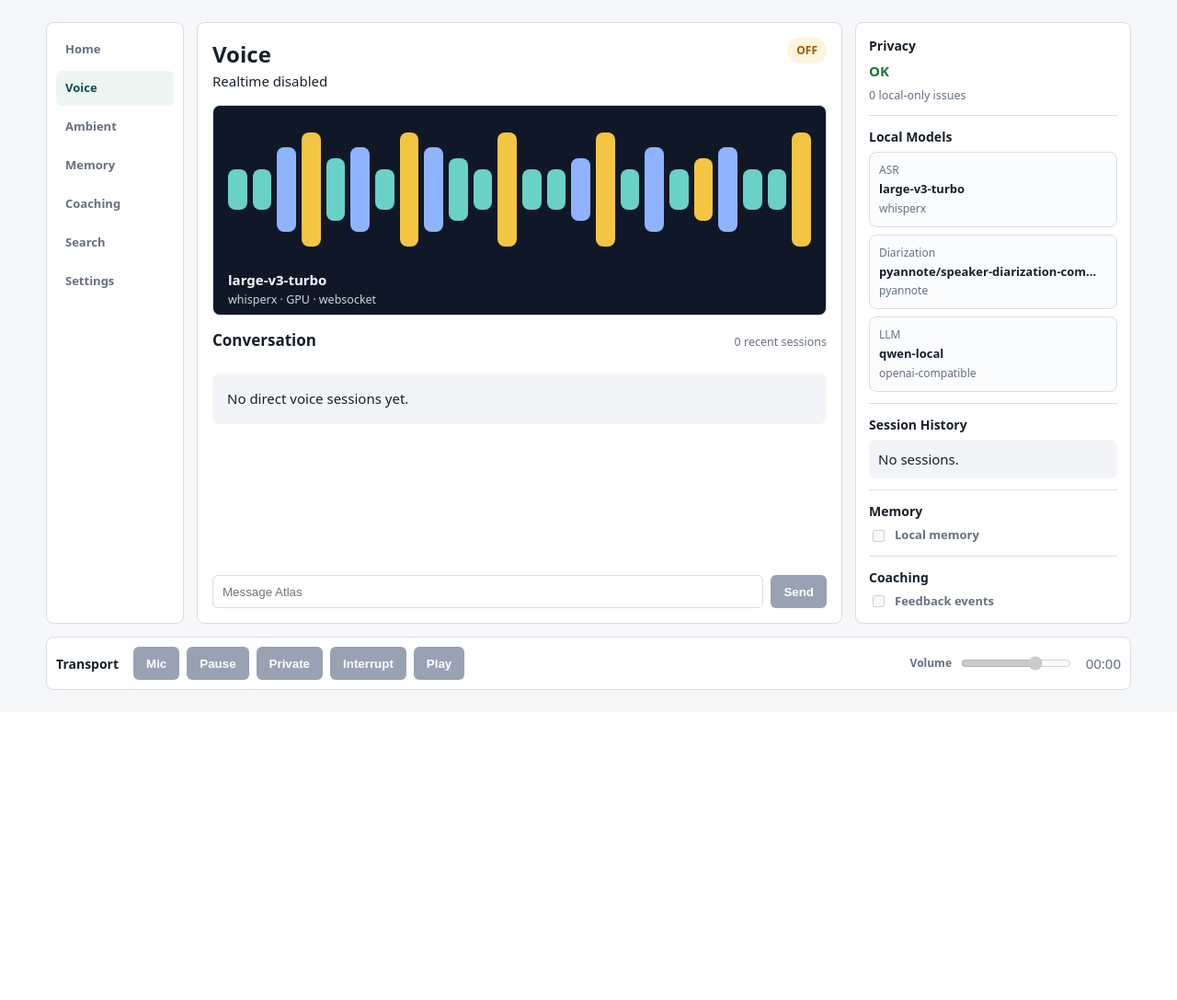
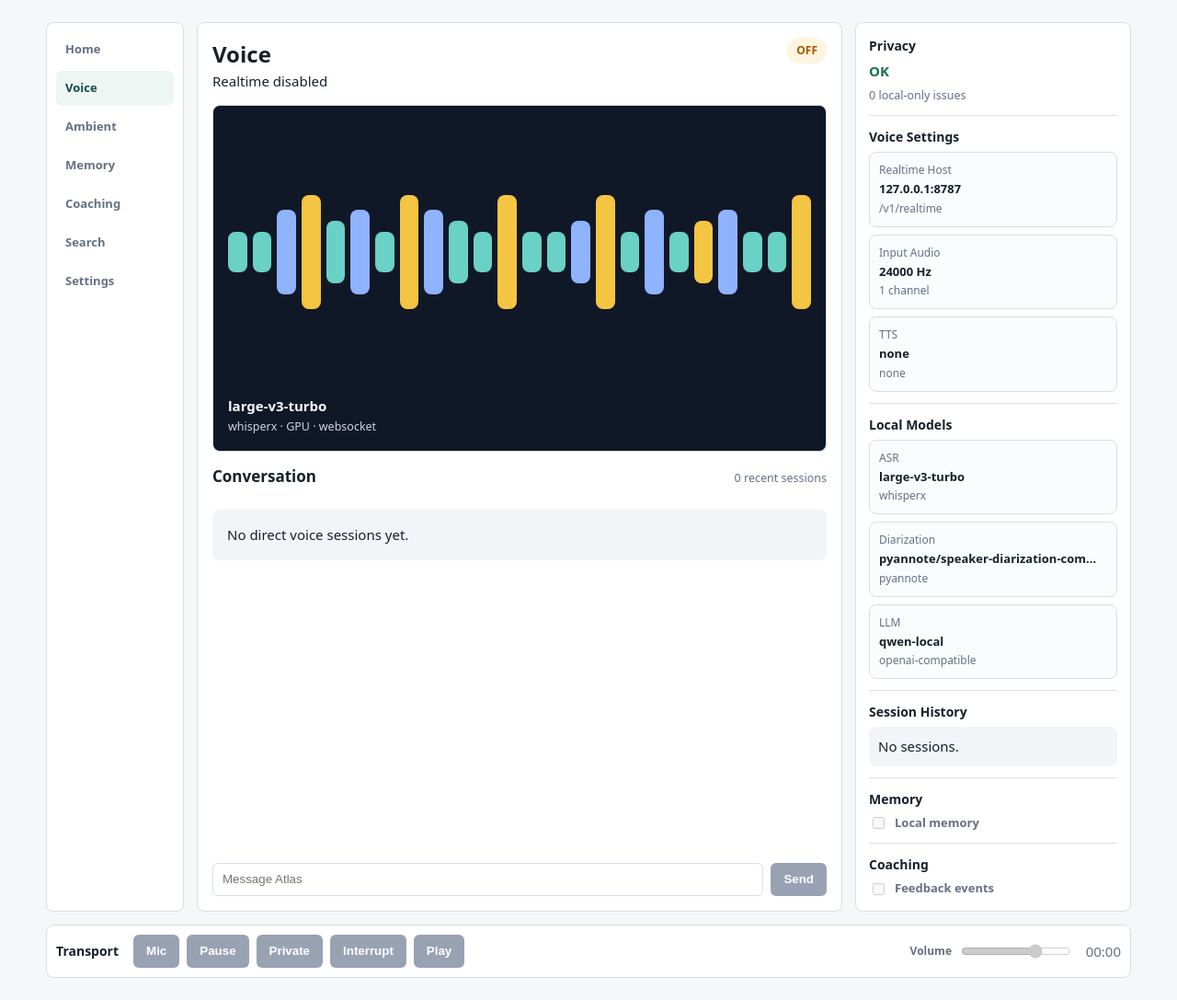
Before and after one commit to skipauthenticate/atlas, a FastAPI app: page /voice in a window 1280 px wide. Shown: the part 65-1152 px from the top of the page at 92% size. Before the commit the page ends 815 px from the top, so only its background shows below. Run offline with FastAPI, Linux system fonts and the light colour scheme; data that the repository does not hold is empty; some libraries are stand-ins or nearby versions.

Commit message:
Add voice inspector settings

```diff
--- a/atlas_voice/web/app.py
+++ b/atlas_voice/web/app.py
@@ -317,8 +317,22 @@ def voice_console(request: Request) -> Response:
             "status": status,
             "assistant_enabled": settings.assistant_enabled,
             "sessions": sessions,
+            "voice_settings": _voice_settings_view(),
         },
     )
+
+
+def _voice_settings_view() -> dict[str, Any]:
+    tts_provider = _realtime_tts_provider()
+    return {
+        "realtime_host": f"{settings.host}:{settings.port}",
+        "websocket_path": "/v1/realtime",
+        "sample_rate": settings.realtime_audio_sample_rate,
+        "channels": settings.realtime_audio_channels,
+        "tts_provider": tts_provider,
+        "tts_model": _realtime_tts_model(tts_provider) if tts_provider != "none" else "none",
+        "tts_base_url": settings.tts_base_url if is_tts_sidecar_provider(tts_provider) else None,
+    }
 
 
 def _voice_session_views(sessions: list[dict[str, Any]]) -> list[dict[str, Any]]:
--- a/atlas_voice/web/static/app.css
+++ b/atlas_voice/web/static/app.css
@@ -972,12 +972,14 @@ code {
   font-size: 14px;
 }
 
+.voice-setting-list,
 .voice-model-list,
 .voice-session-list {
   display: grid;
   gap: 8px;
 }
 
+.voice-setting-list div,
 .voice-model-list div,
 .voice-session-row {
   display: grid;
@@ -990,6 +992,8 @@ code {
   text-decoration: none;
 }
 
+.voice-setting-list span,
+.voice-setting-list small,
 .voice-model-list span,
 .voice-model-list small,
 .voice-session-row small {
@@ -997,6 +1001,7 @@ code {
   font-size: 12px;
 }
 
+.voice-setting-list strong,
 .voice-model-list strong,
 .voice-session-row strong {
   overflow: hidden;
--- a/atlas_voice/web/templates/voice.html
+++ b/atlas_voice/web/templates/voice.html
@@ -72,6 +72,27 @@
       </section>
 
       <section id="voice-settings">
+        <h2>Voice Settings</h2>
+        <div class="voice-setting-list">
+          <div>
+            <span>Realtime Host</span>
+            <strong>{{ voice_settings.realtime_host }}</strong>
+            <small>{{ voice_settings.websocket_path }}</small>
+          </div>
+          <div>
+            <span>Input Audio</span>
+            <strong>{{ voice_settings.sample_rate }} Hz</strong>
+            <small>{{ voice_settings.channels }} channel{{ '' if voice_settings.channels == 1 else 's' }}</small>
+          </div>
+          <div>
+            <span>TTS</span>
+            <strong>{{ voice_settings.tts_model }}</strong>
+            <small>{{ voice_settings.tts_provider }}{% if voice_settings.tts_base_url %} · {{ voice_settings.tts_base_url }}{% endif %}</small>
+          </div>
+        </div>
+      </section>
+
+      <section>
         <h2>Local Models</h2>
         <div class="voice-model-list">
           {% for model in status.active_models %}
```
Also changed, not shown: docs/ASSISTANT_FEATURE_GUIDE.md (+4 -3 lines), plan.md (+1 -1 lines), tests/test_web.py (+34 -0 lines).
